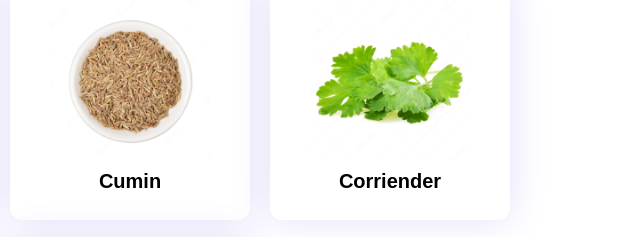
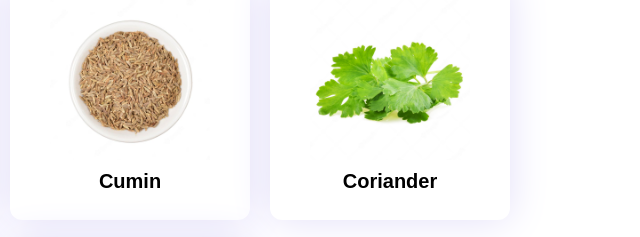
Before and after one commit to HardikShah563/thekhaaschaas, a plain HTML site: page index.html in a window 1280 px wide. Shown: the part 783-1020 px from the top of the page, 640-1280 px from the left. Drawn offline with Linux system fonts and the light colour scheme.

Commit message:
Update index.html

```diff
--- a/index.html
+++ b/index.html
@@ -106,7 +106,7 @@
         <div class="ingredient">
             <img src="./Assets/images/ingredient4.png" alt="ingredient" class="ingredient-img">
             <p class="ingredient-name">
-                Corriender
+                Coriander
             </p>
         </div>
         <div class="ingredient">
```
